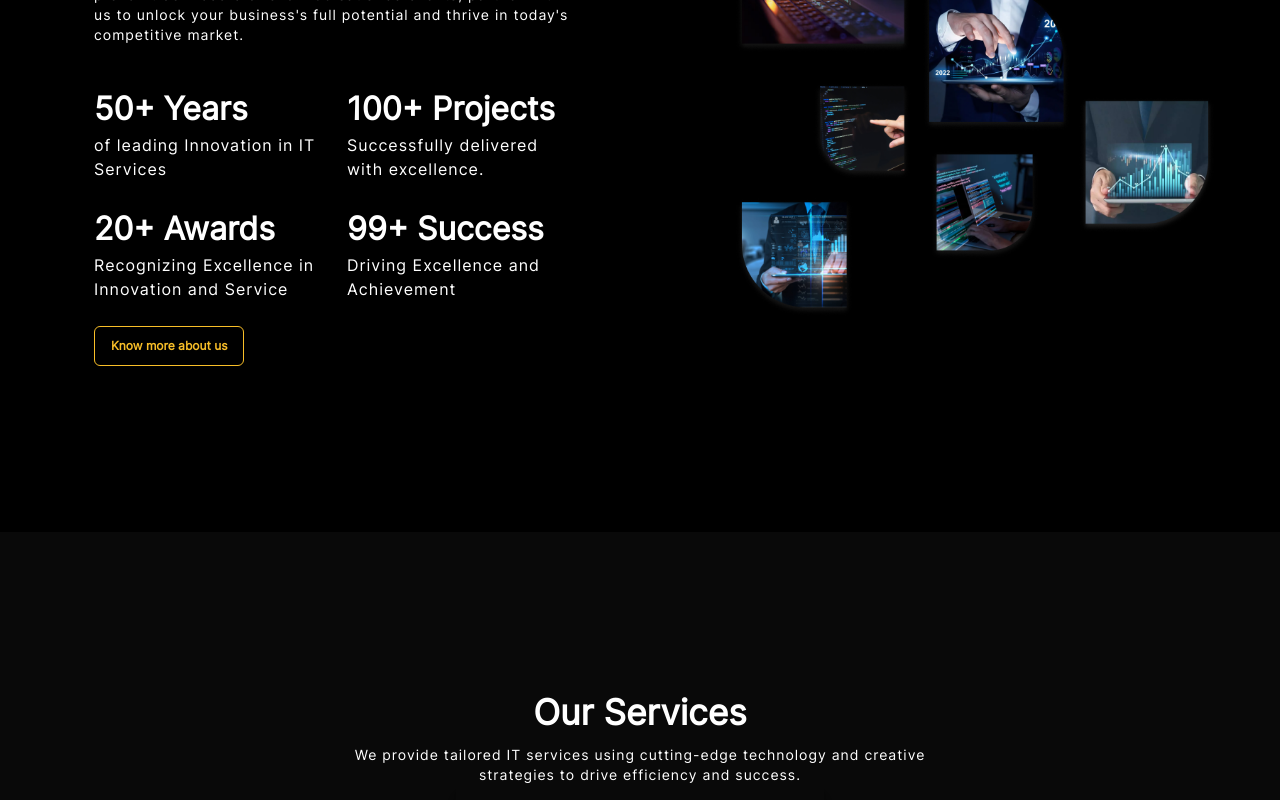
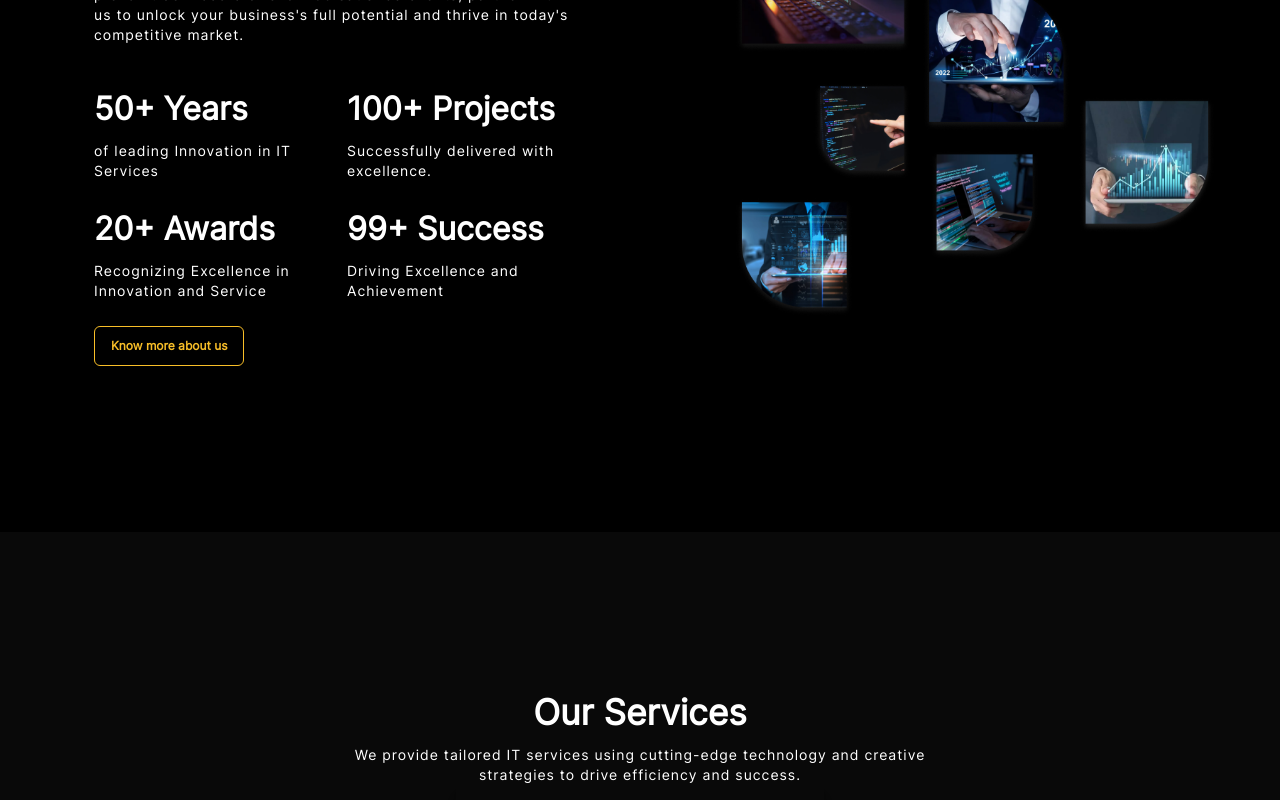
Before and after one commit to Hashir-Khan777/mindvista, a React (Vite) app: page / in a window 1280 px wide. Shown: the part 1080-1880 px from the top of the page. Built offline with nearby package versions, Linux system fonts and the light colour scheme.

Commit message:
about section fixes

```diff
--- a/src/Components/aboutSection/index.jsx
+++ b/src/Components/aboutSection/index.jsx
@@ -75,10 +75,12 @@ const Aboutsection = () => {
               </Text>
               <Text
                 sx={{
-                  fontSize: { base: "10px", md: "16px" },
+                  fontSize: { base: "12px", md: "14px" },
                   fontWeight: 400,
                   color: "#fff",
                   letterSpacing: "1px",
+                  lineHeight: "20px",
+                  mt: 2,
                 }}
               >
                 of leading Innovation in IT Services
@@ -95,11 +97,13 @@ const Aboutsection = () => {
                 100+ Projects
               </Text>
               <Text
-                sx={{
-                  fontSize: { base: "10px", md: "16px" },
+                 sx={{
+                  fontSize: { base: "12px", md: "14px" },
                   fontWeight: 400,
                   color: "#fff",
                   letterSpacing: "1px",
+                  lineHeight: "20px",
+                  mt: 2,
                 }}
               >
                 Successfully delivered with excellence.
@@ -116,11 +120,13 @@ const Aboutsection = () => {
                 20+ Awards
               </Text>
               <Text
-                sx={{
-                  fontSize: { base: "10px", md: "16px" },
+                 sx={{
+                  fontSize: { base: "12px", md: "14px" },
                   fontWeight: 400,
                   color: "#fff",
                   letterSpacing: "1px",
+                  lineHeight: "20px",
+                  mt: 2,
                 }}
               >
                 Recognizing Excellence in Innovation and Service
@@ -137,11 +143,13 @@ const Aboutsection = () => {
                 99+ Success
               </Text>
               <Text
-                sx={{
-                  fontSize: { base: "10px", md: "16px" },
+                 sx={{
+                  fontSize: { base: "12px", md: "14px" },
                   fontWeight: 400,
                   color: "#fff",
                   letterSpacing: "1px",
+                  lineHeight: "20px",
+                  mt: 2,
                 }}
               >
                 Driving Excellence and Achievement
--- a/src/Components/customListItem/index.jsx
+++ b/src/Components/customListItem/index.jsx
@@ -1,11 +1,23 @@
-import { ListIcon, ListItem } from "@chakra-ui/react";
+import { ListIcon, ListItem, Text, Flex } from "@chakra-ui/react";
 import React from "react";
 
 function Customlistitem({ text, icon }) {
   return (
-    <ListItem color={'#fff'}>
-      <ListIcon as={icon} color="#F4A950" fontSize="25px" />
-      {text}
+    <ListItem color={"#fff"}>
+      <Flex>
+        <ListIcon as={icon} color="#F8BE28" fontSize="25px" />
+        <Text
+          sx={{
+            fontSize: { base: "12px", md: "14px" },
+            fontWeight: 400,
+            color: "#fff",
+            letterSpacing: "1px",
+            lineHeight: "20px",
+          }}
+        >
+          {text}
+        </Text>
+      </Flex>
     </ListItem>
   );
 }
--- a/src/Pages/about/index.jsx
+++ b/src/Pages/about/index.jsx
@@ -31,33 +31,8 @@ const AboutUs = () => {
   const animation_1 = `${animationKeyframes} 1s alternate ease-in-out infinite`;
 
   return (
-    <Box py="4rem" px="20px" textAlign="center" bgColor="#000">
+    <Box py="4rem" textAlign="center" bgColor="#000">
       <Box m="auto">
-        {/* <Heading
-          color="#F8BE28"
-          sx={{
-            m: "auto",
-            fontSize: { base: "1.5rem", md: "3rem" },
-            color: "#fff",
-            w: { base: "100%", md: "600px", lg: "700px" },
-          }}
-        >
-          About Us
-        </Heading>
-        <Heading
-          sx={{
-            m: "auto",
-            fontSize: { base: "14px", lg: "18px" },
-            color: "#fff",
-            w: { base: "100%", md: "600px", lg: "700px" },
-            mt: "1rem",
-            lineHeight: "1.5rem",
-            fontWeight: "normal",
-          }}
-        >
-          Lorem ipsum dolor sit amet consectetur, adipisicing elit. Magni
-          consectetur sit minus. Lorem ipsum dolor sit amet.
-        </Heading> */}
         <Box bgColor={"#090909"}>
           <Box m="auto">
             <Aboutsection />
@@ -78,20 +53,34 @@ const AboutUs = () => {
                 }}
                 mx="20px"
                 w={{ base: "95%", md: "600px", lg: "570px" }}
+                textAlign={"left"}
               >
-                <Text mb="10px" sx={style.textUnderline}>
+                <Text
+                  sx={{
+                    fontSize: { base: "0.8rem", md: "1.2rem" },
+                    fontWeight: 600,
+                    color: "#F8BE28",
+                    letterSpacing: "2px",
+                    mb: 2,
+                  }}
+                >
                   HOW TO MANAGE
                 </Text>
                 <Heading
                   w={{ sm: "450px", lg: "100%" }}
-                  color="#fff"
-                  fontSize={{ base: "25px", md: "30px", lg: "50px" }}
+                  sx={{
+                    fontSize: { base: "1.8rem", md: "2.2rem" },
+                    fontWeight: 600,
+                    color: "#fff",
+                  }}
                 >
                   Our Managed IT Services Let You Concentrate On What Matters
                 </Heading>
                 <Tabs mt="30px" variant="unstyled">
                   <TabList gap={{ base: "20px", lg: "40px" }}>
-                    <Tab sx={style.tab}>Our Approach</Tab>
+                    <Tab color={"#fff"} sx={style.tab}>
+                      Our Approach
+                    </Tab>
                     <Tab color={"#fff"} sx={style.tab}>
                       Project Goals
                     </Tab>
@@ -100,7 +89,16 @@ const AboutUs = () => {
                   <Text sx={style.tabHeading}>Advisory</Text>
                   <TabPanels>
                     <TabPanel>
-                      <Text sx={style.tabpanel}>
+                      <Text
+                        sx={{
+                          fontSize: { base: "12px", md: "14px" },
+                          fontWeight: 400,
+                          color: "#fff",
+                          letterSpacing: "1px",
+                          lineHeight: "20px",
+                          mt: 2,
+                        }}
+                      >
                         At veroeos accusamus dignissimos ducimus blanditiis
                         volupta delenite atque corrupti quos dolores et quas
                         molestias excepturi sint occaecatie
--- a/src/Pages/about/style.jsx
+++ b/src/Pages/about/style.jsx
@@ -26,17 +26,11 @@ const style = {
     fontWeight: 700,
     color: "#fff",
   },
-  textUnderline: {
-    color: "#F8BE28",
-    fontSize: "19px",
+  tab: {
     letterSpacing: "2px",
-    fontWeight: 600,
-    textDecor: "underline",
-  },
-  tab: {
     _selected: { color: "#F8BE28" },
     fontWeight: 600,
-    fontSize: { base: "16px", md: "18px", lg: "19px" },
+    fontSize: { base: "0.7rem", md: "1rem" },
   },
   tabIndicator: {
     mt: "20px",
```
